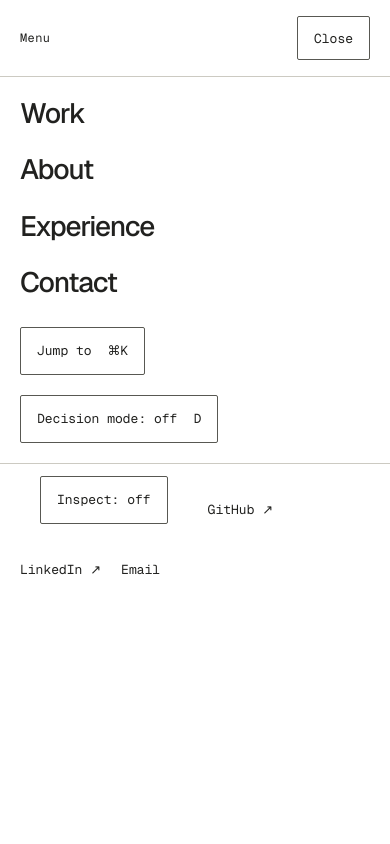
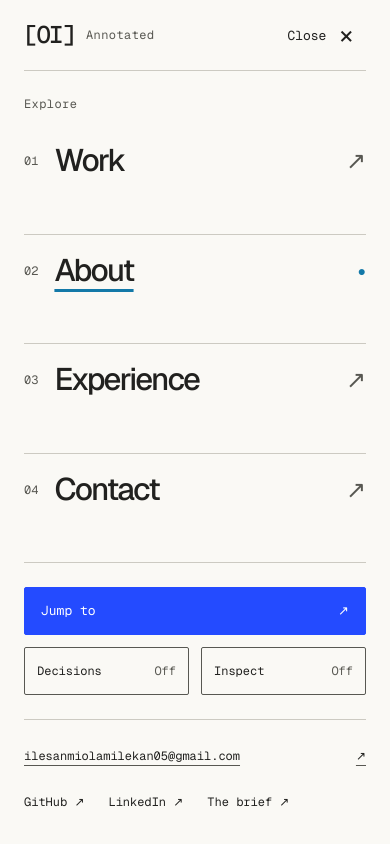
Before and after one commit to Olamilekan-oluwayomi/portfolio, a Next.js app: page /about in a window 390 px wide. Both pictures are taken after a click on the button "Menu". Shown: the top 844 px of the page. Built offline with nearby package versions, Linux system fonts and the light colour scheme.

Commit message:
feat(nav): redesign full-screen mobile menu with motion

```diff
--- a/src/components/header-actions.tsx
+++ b/src/components/header-actions.tsx
@@ -3,13 +3,13 @@ import { useEffect, useState } from "react";
 import { useShell } from "./shell";
 
 export function HeaderActions() {
-  const { openPalette, openMenu, decisionOn, toggleDecisions, inspectOn, toggleInspect } = useShell();
+  const { openPalette, openMenu, menuOpen, decisionOn, toggleDecisions, inspectOn, toggleInspect } = useShell();
   const [isMac, setIsMac] = useState(false);
   useEffect(() => { setIsMac(/mac/i.test(navigator.userAgent)); }, []);
   return <>
     <button type="button" className="decisions-trigger" aria-pressed={inspectOn} onClick={toggleInspect}>Inspect <span aria-hidden="true">{inspectOn ? "on" : "I"}</span></button>
     <button type="button" className="decisions-trigger" aria-pressed={decisionOn} onClick={toggleDecisions}>Decisions <span aria-hidden="true">{decisionOn ? "on" : "D"}</span></button>
     <button type="button" className="palette-trigger" onClick={openPalette} aria-haspopup="dialog">Search <span aria-hidden="true">{isMac ? "⌘K" : "Ctrl K"}</span></button>
-    <button type="button" className="menu-trigger" onClick={openMenu} aria-haspopup="dialog">Menu</button>
+    <button type="button" className="menu-trigger" onClick={openMenu} aria-haspopup="dialog" aria-expanded={menuOpen}>Menu<span className="menu-glyph" aria-hidden="true"><i /><i /></span></button>
   </>;
 }
--- /dev/null
+++ b/src/components/mobile-menu.tsx
@@ -0,0 +1,55 @@
+"use client";
+import Link from "next/link";
+import { usePathname } from "next/navigation";
+import { useEffect } from "react";
+import { siteIdentity } from "@/content/identity";
+import { useShell } from "./shell";
+import { useDialog } from "./use-dialog";
+
+const routes = [
+  { href: "/work", label: "Work" },
+  { href: "/about", label: "About" },
+  { href: "/experience", label: "Experience" },
+  { href: "/contact", label: "Contact" },
+];
+
+// Owner requested menu redesign and animation: PRD.md Appendix G.
+export default function MobileMenu({ open, onClose }: { open: boolean; onClose: () => void }) {
+  const pathname = usePathname();
+  const { openPalette, decisionOn, toggleDecisions, inspectOn, toggleInspect } = useShell();
+  const dialog = useDialog(open, onClose);
+  useEffect(() => {
+    if (!open) return;
+    const previous = document.body.style.overflow;
+    document.body.style.overflow = "hidden";
+    return () => { document.body.style.overflow = previous; };
+  }, [open]);
+  return <dialog ref={dialog} className="mobile-menu" aria-label="Menu">
+    <div className="mobile-menu-layout">
+      <header className="mobile-menu-head">
+        <Link className="menu-home" href="/" onClick={onClose} aria-label={`${siteIdentity.name}, home`}>[{siteIdentity.name.split(" ").map(part => part[0]).join("")}]<span className="eyebrow">Annotated</span></Link>
+        <button type="button" className="dialog-close" onClick={onClose} autoFocus>Close <span aria-hidden="true">×</span></button>
+      </header>
+      <div className="menu-body">
+        <p className="eyebrow menu-label">Explore</p>
+        <nav aria-label="Mobile navigation"><ol>{routes.map((route, index) => {
+          const current = pathname === route.href || pathname.startsWith(route.href + "/");
+          return <li key={route.href}><Link href={route.href} aria-current={current ? "page" : undefined} onClick={onClose}><span className="menu-index" aria-hidden="true">{String(index + 1).padStart(2, "0")}</span><span className="menu-title">{route.label}</span><span className="menu-route-mark" aria-hidden="true">{current ? "●" : "↗"}</span></Link></li>;
+        })}</ol></nav>
+        <button type="button" className="menu-jump" onClick={openPalette}>Jump to<span aria-hidden="true">↗</span></button>
+        <div className="menu-view" role="group" aria-label="View controls">
+          <button type="button" className="menu-decisions" aria-pressed={decisionOn} onClick={toggleDecisions}>Decisions<span>{decisionOn ? "On" : "Off"}</span></button>
+          <button type="button" className="menu-decisions" aria-pressed={inspectOn} onClick={() => { onClose(); toggleInspect(); }}>Inspect<span>{inspectOn ? "On" : "Off"}</span></button>
+        </div>
+      </div>
+      <footer className="menu-footer">
+        <a className="menu-email" href={`mailto:${siteIdentity.email}`}>{siteIdentity.email}<span aria-hidden="true">↗</span></a>
+        <div className="menu-external">
+          <a href={siteIdentity.links.github} target="_blank" rel="noopener noreferrer">GitHub ↗<span className="sr-only"> (opens in new tab)</span></a>
+          <a href={siteIdentity.links.linkedin} target="_blank" rel="noopener noreferrer">LinkedIn ↗<span className="sr-only"> (opens in new tab)</span></a>
+          <Link href="/brief" onClick={onClose}>The brief ↗</Link>
+        </div>
+      </footer>
+    </div>
+  </dialog>;
+}
--- a/src/components/shell.tsx
+++ b/src/components/shell.tsx
@@ -1,22 +1,22 @@
 "use client";
 import dynamic from "next/dynamic";
 import { MotionSetup, motionPreference, useMotionPreference, toggleMotionSetting } from "@/lib/motion";
-import Link from "next/link";
 import { usePathname, useRouter } from "next/navigation";
 import { createContext, useCallback, useContext, useEffect, useMemo, useRef, useState } from "react";
 import { siteIdentity } from "@/content/identity";
 import { publishedProjectSlugs } from "@/content/release";
 import { workIndex } from "@/content/work-index";
 import type { PaletteDecision } from "@/lib/palette";
-import { useDialog } from "./use-dialog";
 
 const Palette = dynamic(() => import("./palette"), { ssr: false });
 const ShortcutSheet = dynamic(() => import("./shortcut-sheet"), { ssr: false });
 const Inspect = dynamic(() => import("./inspect"), { ssr: false });
+const MobileMenu = dynamic(() => import("./mobile-menu"), { ssr: false });
 
 type ShellContextValue = {
   openPalette: () => void;
   openMenu: () => void;
+  menuOpen: boolean;
   announce: (message: string) => void;
   shortcutsOn: boolean;
   toggleShortcuts: () => void;
@@ -49,6 +49,7 @@ export function Shell({ decisions, children }: { decisions: PaletteDecision[]; c
   const [paletteMounted, setPaletteMounted] = useState(false);
   const [paletteOpen, setPaletteOpen] = useState(false);
   const [menuOpen, setMenuOpen] = useState(false);
+  const [menuMounted, setMenuMounted] = useState(false);
   const [sheetOpen, setSheetOpen] = useState(false);
   const [shortcutsOn, setShortcutsOn] = useState(true);
   const [decisionOn, setDecisionOn] = useState(false);
@@ -59,7 +60,6 @@ export function Shell({ decisions, children }: { decisions: PaletteDecision[]; c
   const pending = useRef<string | null>(null);
   const pendingTimer = useRef<number | undefined>(undefined);
   const statusTimer = useRef<number | undefined>(undefined);
-  const menuDialog = useDialog(menuOpen, () => setMenuOpen(false));
 
   const announce = useCallback((message: string) => {
     setStatus(message);
@@ -79,6 +79,7 @@ export function Shell({ decisions, children }: { decisions: PaletteDecision[]; c
   const openMenu = useCallback(() => {
     pending.current = null;
     window.clearTimeout(pendingTimer.current);
+    setMenuMounted(true);
     setMenuOpen(true);
   }, []);
 
@@ -193,7 +194,7 @@ export function Shell({ decisions, children }: { decisions: PaletteDecision[]; c
     return () => window.removeEventListener("keydown", onKeyDown);
   }, [shortcutsOn, menuOpen, sheetOpen, paletteOpen, router, toggleDecisions, inspectOn, toggleInspect]);
 
-  const value = useMemo<ShellContextValue>(() => ({ openPalette, openMenu, announce, shortcutsOn, toggleShortcuts, decisionOn, toggleDecisions, inspectOn, toggleInspect }), [openPalette, openMenu, announce, shortcutsOn, toggleShortcuts, decisionOn, toggleDecisions, inspectOn, toggleInspect]);
+  const value = useMemo<ShellContextValue>(() => ({ openPalette, openMenu, menuOpen, announce, shortcutsOn, toggleShortcuts, decisionOn, toggleDecisions, inspectOn, toggleInspect }), [openPalette, openMenu, menuOpen, announce, shortcutsOn, toggleShortcuts, decisionOn, toggleDecisions, inspectOn, toggleInspect]);
 
   return <ShellContext.Provider value={value}>
     <MotionSetup />
@@ -201,23 +202,7 @@ export function Shell({ decisions, children }: { decisions: PaletteDecision[]; c
     {inspectOn && <Inspect route={pathname} decisions={decisions} onClose={toggleInspect} />}
     <div className="shell-status sr-only" role="status" aria-live="polite">{status}</div>
     {paletteMounted && <Palette open={paletteOpen} onClose={() => setPaletteOpen(false)} decisions={decisions} shortcutsOn={shortcutsOn} decisionOn={decisionOn} inspectOn={inspectOn} motion={motion} announce={announce} onToggleShortcuts={toggleShortcuts} onToggleDecisions={toggleDecisions} onToggleInspect={toggleInspect} onToggleLite={() => announce(toggleMotionSetting("lite") ? "Lite mode on" : "Lite mode off")} onToggleReduce={() => announce(toggleMotionSetting("reduce-motion") ? "Reduced motion on" : "System motion preference")} onOpenSheet={() => { setPaletteOpen(false); setSheetOpen(true); }} />}
-    <dialog className="mobile-menu" ref={menuDialog} aria-label="Menu">
-      <div className="mobile-menu-head"><span className="eyebrow">Menu</span><button type="button" className="dialog-close" onClick={() => menuDialog.current?.close()}>Close</button></div>
-      <nav aria-label="Mobile navigation">
-        <Link href="/work" onClick={() => menuDialog.current?.close()}>Work</Link>
-        <Link href="/about" onClick={() => menuDialog.current?.close()}>About</Link>
-        <Link href="/experience" onClick={() => menuDialog.current?.close()}>Experience</Link>
-        <Link href="/contact" onClick={() => menuDialog.current?.close()}>Contact</Link>
-      </nav>
-      <button type="button" className="menu-jump" onClick={openPalette}>Jump to <span aria-hidden="true">⌘K</span></button>
-      <button type="button" className="menu-decisions" aria-pressed={decisionOn} onClick={toggleDecisions}>Decision mode: {decisionOn ? "on" : "off"} <span aria-hidden="true">D</span></button>
-      <div className="menu-external">
-        <button type="button" className="menu-decisions" aria-pressed={inspectOn} onClick={() => { setMenuOpen(false); toggleInspect(); }}>Inspect: {inspectOn ? "on" : "off"}</button>
-        <a href={siteIdentity.links.github} target="_blank" rel="noopener noreferrer">GitHub ↗<span className="sr-only"> (opens in new tab)</span></a>
-        <a href={siteIdentity.links.linkedin} target="_blank" rel="noopener noreferrer">LinkedIn ↗<span className="sr-only"> (opens in new tab)</span></a>
-        <a href={`mailto:${siteIdentity.email}`}>Email</a>
-      </div>
-    </dialog>
+    {menuMounted && <MobileMenu open={menuOpen} onClose={() => setMenuOpen(false)} />}
     {sheetOpen && <ShortcutSheet open={sheetOpen} onClose={() => setSheetOpen(false)} />}
     {!pathname.startsWith("/work/") && <a className="mobile-email" href={`mailto:${siteIdentity.email}`}>Email <span aria-hidden="true">↗</span></a>}
     <div className={pathname.startsWith("/work/") ? "spacer-live" : "spacer-pill"} aria-hidden="true" />
--- a/src/styles/globals.css
+++ b/src/styles/globals.css
@@ -197,16 +197,48 @@ dialog::backdrop { background: color-mix(in srgb, var(--ink) 55%, transparent);
 .palette-label { min-width: 0; font-size: 14px; overflow-wrap: anywhere; }
 .palette-hint { min-width: 0; margin-left: auto; color: var(--graphite); font: 400 12px/1.5 var(--font-mono); text-align: right; overflow-wrap: anywhere; }
 .palette-count, .palette-empty { padding: 10px 16px; border-top: 1px solid var(--rule); color: var(--graphite); font: 400 12px/1.5 var(--font-mono); }
-.mobile-menu { width: min(480px, calc(100vw - 32px)); border: 1px solid var(--ink); }
-.mobile-menu-head { display: flex; align-items: center; justify-content: space-between; gap: 16px; padding: 16px 20px; border-bottom: 1px solid var(--rule); }
+.mobile-menu { position: fixed; inset: 0; margin: 0; width: 100%; max-width: 100%; height: 100dvh; max-height: 100dvh; border: 0; overflow-y: auto; overscroll-behavior: contain; background: var(--paper); opacity: 0; transform: translateY(8px); transition: opacity var(--dur-base) var(--ease-out), transform var(--dur-base) var(--ease-out), display var(--dur-base) allow-discrete, overlay var(--dur-base) allow-discrete; }
+.mobile-menu[open] { opacity: 1; transform: none; }
+.mobile-menu::backdrop { opacity: 0; transition: opacity var(--dur-base) var(--ease-out), display var(--dur-base) allow-discrete, overlay var(--dur-base) allow-discrete; }
+.mobile-menu[open]::backdrop { opacity: 1; }
+@starting-style { .mobile-menu[open] { opacity: 0; transform: translateY(8px); } .mobile-menu[open]::backdrop { opacity: 0; } }
+.mobile-menu-layout { display: flex; flex-direction: column; min-height: 100dvh; width: 100%; padding: max(12px, env(safe-area-inset-top)) 24px max(20px, env(safe-area-inset-bottom)); }
+.mobile-menu-head { display: flex; align-items: center; justify-content: space-between; gap: 16px; padding-bottom: 12px; border-bottom: 1px solid var(--rule); }
+.menu-home { display: inline-flex; align-items: center; gap: 12px; min-height: 44px; text-decoration: none; font: 500 24px/1 var(--font-mono); letter-spacing: -.08em; }
+.menu-home .eyebrow { color: var(--graphite); letter-spacing: .035em; }
+.mobile-menu .dialog-close { display: flex; align-items: center; gap: 12px; border: 0; padding-inline: 12px; }
+.mobile-menu .dialog-close span { font-size: 26px; }
+.menu-body { flex: 1; display: flex; flex-direction: column; padding-block: 24px; }
+.menu-label { color: var(--graphite); margin-bottom: 12px; }
 .dialog-close { min-height: 44px; padding: 10px 16px; font: 400 13px/1 var(--font-mono); }
-.mobile-menu nav { flex-direction: column; align-items: stretch; gap: 0; padding: 8px 20px; }
-.mobile-menu nav a { min-height: 48px; padding: 10px 0; font: 500 28px/1.3 var(--font-ui); letter-spacing: -0.04em; text-decoration: none; }
-.mobile-menu nav a:hover { text-decoration: underline; }
-.menu-jump { display: flex; align-items: center; justify-content: space-between; gap: 16px; min-height: 48px; margin: 8px 20px 20px; padding: 12px 16px; font: 400 13px/1 var(--font-mono); }
-.menu-external { display: flex; flex-wrap: wrap; gap: 4px 20px; padding: 12px 20px; border-top: 1px solid var(--rule); font: 400 13px/1 var(--font-mono); }
+.mobile-menu nav { flex: 1; display: flex; flex-direction: column; align-items: stretch; padding: 0; }
+.mobile-menu nav ol { flex: 1; display: flex; flex-direction: column; list-style: none; padding: 0; margin: 0; }
+.mobile-menu nav li { flex: 1; border-bottom: 1px solid var(--rule); }
+.mobile-menu nav a { display: flex; align-items: center; gap: 16px; min-height: 72px; height: 100%; padding: 14px 0; text-decoration: none; }
+.menu-index { flex: none; color: var(--graphite); font: 400 12px/1 var(--font-mono); }
+.menu-title { min-width: 0; overflow-wrap: anywhere; font: 500 clamp(28px, 8vw, 48px)/1.15 var(--font-ui); letter-spacing: -.055em; }
+.menu-route-mark { margin-left: auto; flex: none; color: var(--graphite); font: 400 24px/1 var(--font-mono); }
+.mobile-menu nav a[aria-current="page"] .menu-title { text-decoration: underline; text-decoration-color: var(--selection); text-underline-offset: 8px; }
+.mobile-menu nav a[aria-current="page"] .menu-route-mark { color: var(--selection); font-size: 14px; }
+.mobile-menu nav a:hover .menu-title { text-decoration: underline; text-underline-offset: 8px; }
+.menu-jump { display: flex; align-items: center; justify-content: space-between; gap: 16px; width: 100%; min-height: 48px; margin: 24px 0 12px; padding: 12px 16px; border-color: var(--annotation-accent); background: var(--annotation-accent); color: var(--annotation-ink); font: 400 13px/1.5 var(--font-mono); }
+.menu-view { display: grid; grid-template-columns: repeat(2, minmax(0, 1fr)); gap: 12px; }
+.menu-view .menu-decisions { display: flex; align-items: center; justify-content: space-between; gap: 8px; min-height: 48px; margin: 0; padding: 12px; font: 400 12px/1.5 var(--font-mono); }
+.menu-view .menu-decisions span { color: var(--graphite); }
+.menu-view .menu-decisions[aria-pressed="true"] { background: var(--ink); color: var(--paper); }
+.menu-view .menu-decisions:is(:hover, [aria-pressed="true"]) span { color: var(--paper); }
+.menu-footer { margin-top: auto; border-top: 1px solid var(--rule); padding-top: 12px; }
+.menu-email { display: flex; align-items: center; gap: 12px; min-height: 48px; overflow-wrap: anywhere; font: 400 12px/1.5 var(--font-mono); }
+.menu-email span { margin-left: auto; flex: none; }
+.menu-external { display: flex; flex-wrap: wrap; gap: 4px 24px; font: 400 12px/1.5 var(--font-mono); }
 .menu-external a { display: inline-flex; align-items: center; min-height: 44px; text-decoration: none; }
 .menu-external a:hover { text-decoration: underline; }
+.menu-glyph { display: grid; gap: 5px; width: 16px; }
+.menu-glyph i { height: 1px; background: currentColor; }
+.menu-glyph i:last-child { width: 11px; justify-self: end; }
+@media (max-width: 379px) { .mobile-menu-layout { padding-inline: 16px; } .menu-view { gap: 8px; } }
+@media (prefers-reduced-motion: reduce) { .mobile-menu, .mobile-menu::backdrop { transition: none; transform: none; } }
+:root[data-motion="reduced"] .mobile-menu, :root[data-motion="lite"] .mobile-menu { transform: none; }
 .shortcut-sheet { position: fixed; inset: 0; margin: auto; width: min(560px, calc(100vw - 32px)); max-height: calc(100vh - 32px); border: 1px solid var(--ink); padding: 20px; overflow-y: auto; }
 .sheet-head { display: flex; align-items: center; justify-content: space-between; gap: 16px; margin-bottom: 12px; }
 .sheet-head :is(h2, h3) { min-width: 0; overflow-wrap: anywhere; }
```
Also changed, not shown: 4 other files (tests, documents, lock files or other folders).
